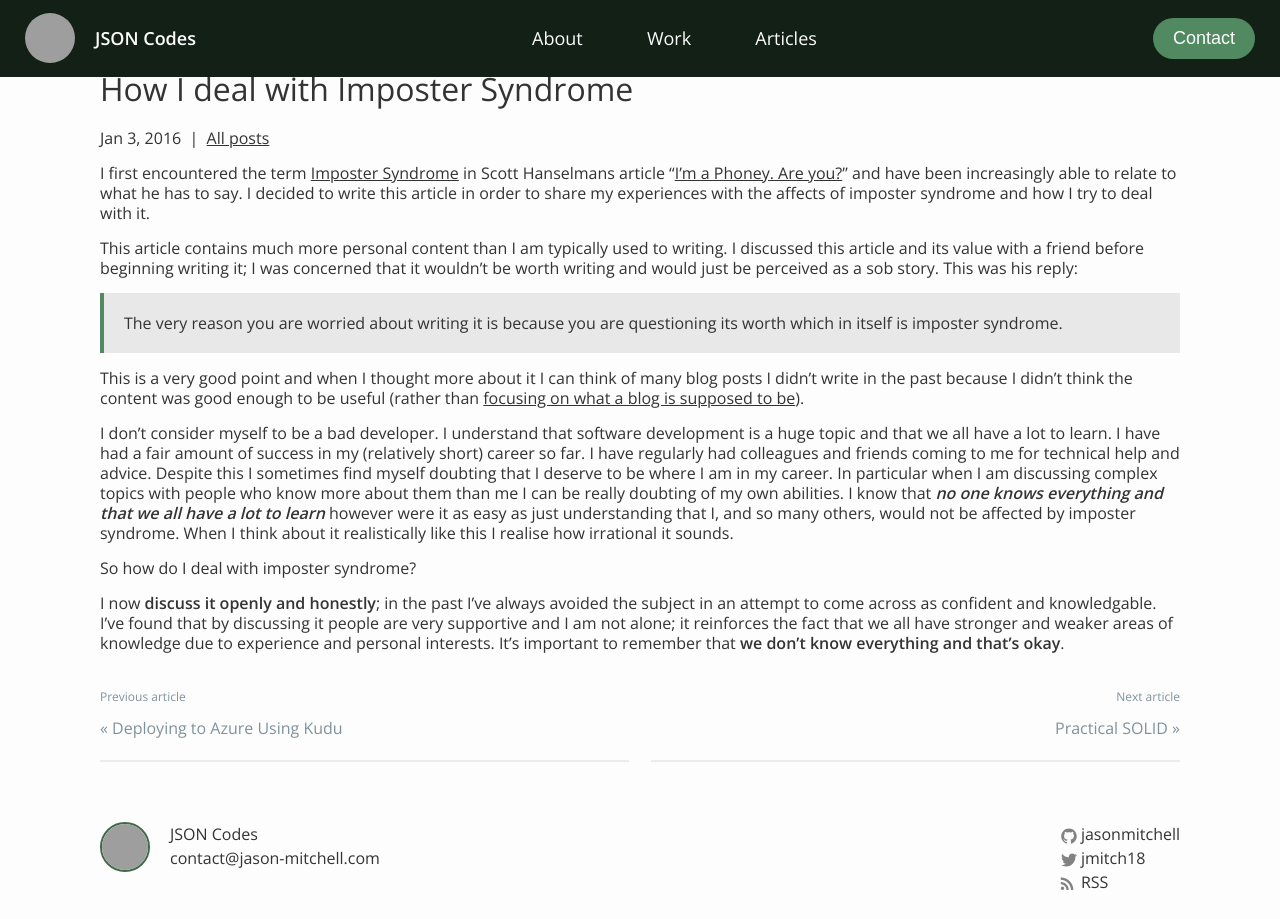
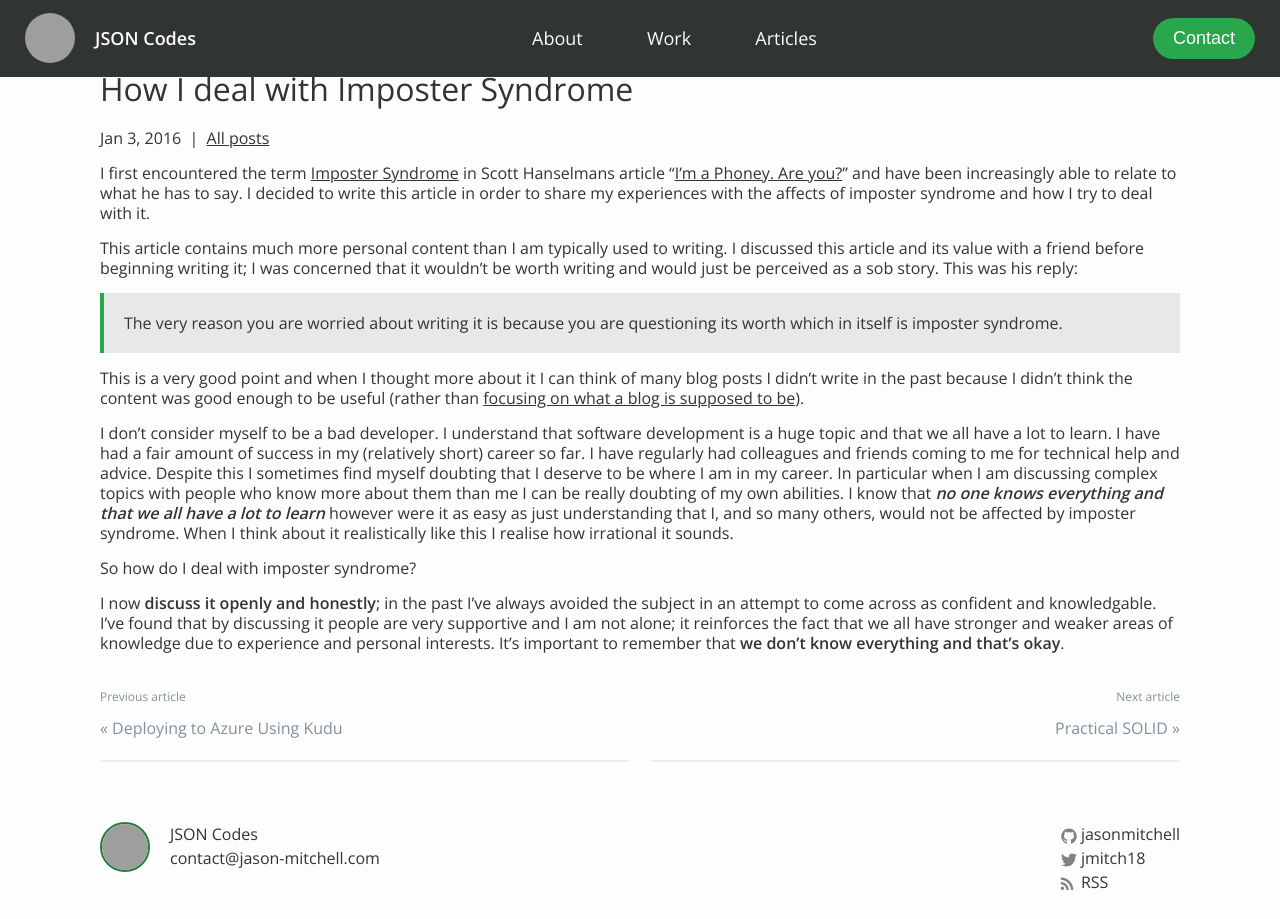
Before and after one commit to jsoncodes/jsoncodes.github.io, a Jekyll site: the page built from _posts/2016-01-03-how-i-deal-with-imposter-syndrome.markdown, in a window 1280 px wide. Built offline with Jekyll 4.4.1, drawn with Linux system fonts in a browser that asks for light colours; nearby versions of some CDN libraries; comment, search, counter and statistics services are not loaded; grey boxes are pictures that could not be loaded.

Commit message:
Updating brand color

```diff
--- a/_sass/components/_header.scss
+++ b/_sass/components/_header.scss
@@ -5,7 +5,7 @@
   align-items: center;
   position: fixed;
   width: 100%;
-  background: darken($brand-color, 33%);
+  background: #313532;
   padding: $padding-xsmall $padding-xlarge;
   z-index: 1000;
 
--- a/_sass/core/_base.scss
+++ b/_sass/core/_base.scss
@@ -1,6 +1,6 @@
 $background-color: #fdfdfd;
 
-$brand-color:      #518a61;
+$brand-color:      #2aa74d;
 $brand-color-dark: darken($brand-color, 10%);
 $brand-color-light: lighten($brand-color, 10%);
 
```
